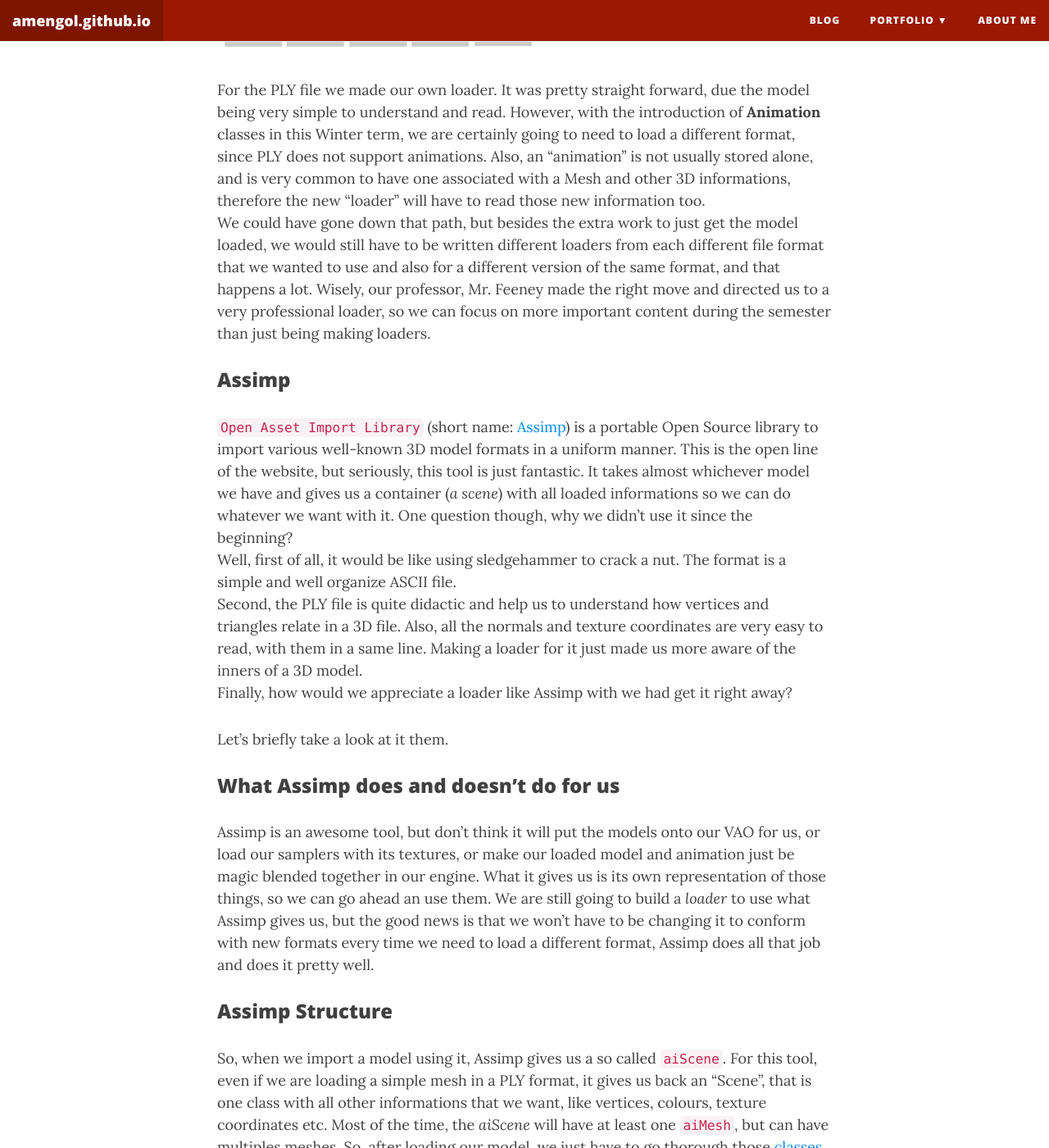
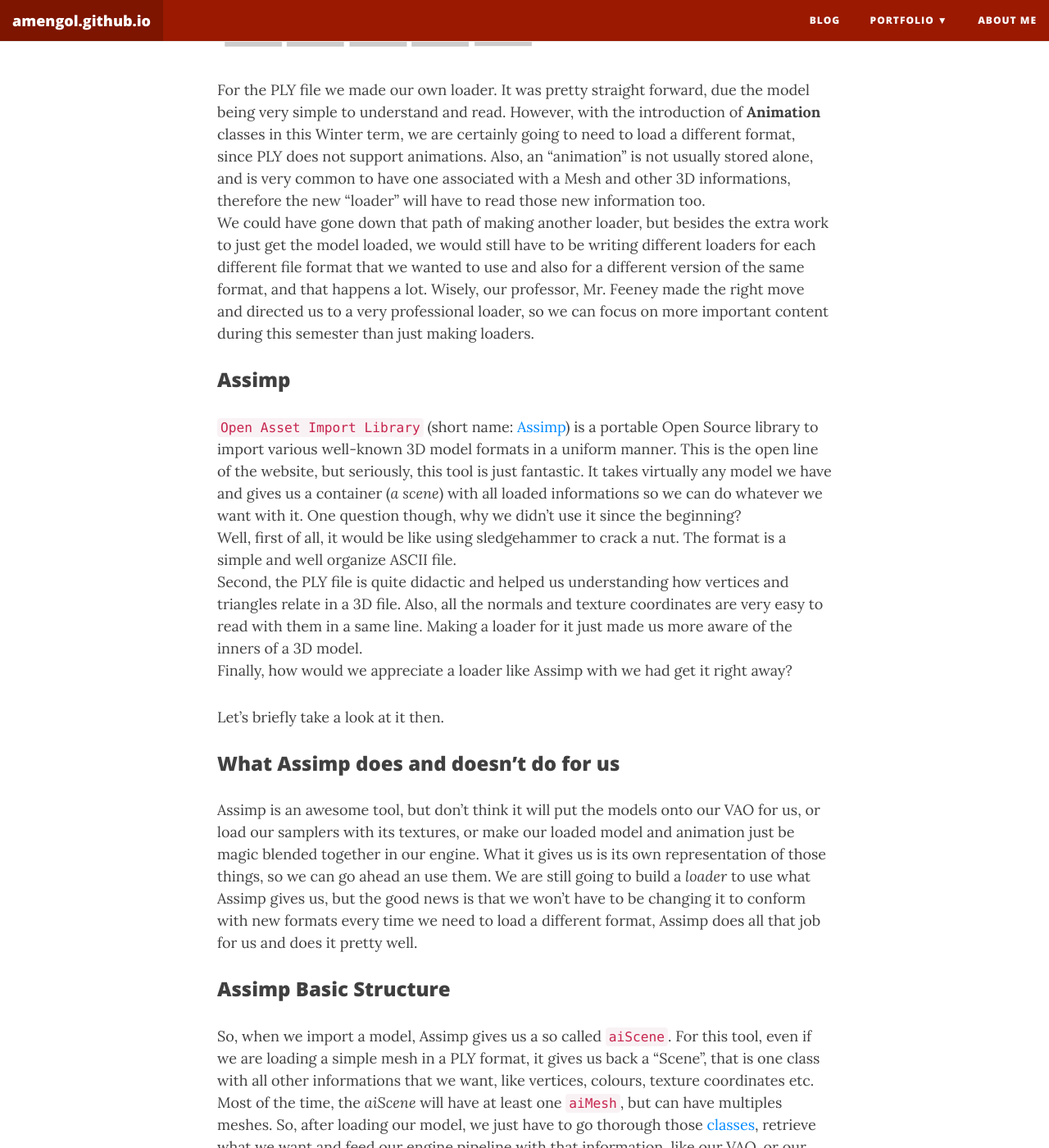
Before and after one commit to amengol/amengol.github.io, a Jekyll site: the page built from _posts/2018-01-29-assimp-loader.md, in a window 1280 px wide and 1400 px high, scrolled down 1153 px. Shown: the whole window at 82% size. Built offline with Jekyll 4.4.1, drawn with Linux system fonts in a browser that asks for light colours; nearby versions of some CDN libraries; comment, search, counter and statistics services are not loaded; some of the changed text lies outside the part shown.

Commit message:
Some edition

```diff
--- a/_posts/2018-01-29-assimp-loader.md
+++ b/_posts/2018-01-29-assimp-loader.md
@@ -13,33 +13,35 @@ Hi, I'm Jorge Amengol, a student of [Game Development - Advanced Programming](ht
 
 ### Introduction
 
-We've been playing around with PLY files for so long now that it just became natural for us to show at a PLY file and say exactly what is going to be rendered at the screen. Ok, not that much though, but they are so easy to read that I'm sure the Matrix universe (the movie) certainly has used them to describe polygons...  :)
-Anyway, the problem is that there is an infinity of 3D file formats and surprisingly the PLY format is used more in an academic environment. Also, there might be much more information in a file than just vertices, normals and texture coordinates. 3D file formats can have from basic mesh information to a whole scene definition, including materials, cameras and animation to say just a few.
-So this week, the first of the Winter term, we to the point to say farewell to the PLY format limitations and grow our engine a little bit. So, how to load different formats then?
+We've been playing around with PLY files for so long now that it just became natural for us to look at a PLY file and say exactly what is going to be rendered at the screen. Ok, not that much though, but they are so easy to read that I'm sure the Matrix universe (the movie) certainly has used them to describe polygons...  :)
+Anyway, the problem is that there is an infinity of 3D file formats and surprisingly the PLY format is used more in an academic environment. Also, there might be much more information in a file than just *vertices, normals* and *texture coordinates*. 3D file formats can have from basic mesh information to a whole scene definition, including *materials, cameras* and *animation* to say just a few.
+So last week, the first of the Winter term, we got to the point to say farewell to the PLY format limitations and grow our engine a little bit. So, how to load different formats then?
 
 ### Loading a new format
 
 ![3D formats]({{ "/img/2018-01-29/3d_formats.png" | absolute_url }})
 
 For the PLY file we made our own loader. It was pretty straight forward, due the model being very simple to understand and read. However, with the introduction of **Animation** classes in this Winter term, we are certainly going to need to load a different format, since PLY does not support animations. Also, an "animation" is not usually stored alone, and is very common to have one associated with a Mesh and other 3D informations, therefore the new "loader" will have to read those new information too.
-We could have gone down that path, but besides the extra work to just get the model loaded, we would still have to be written different loaders from each different file format that we wanted to use and also for a different version of the same format, and that happens a lot. Wisely, our professor, Mr. Feeney made the right move and directed us to a very professional loader, so we can focus on more important content during the semester than just being making loaders.
+We could have gone down that path of making another loader, but besides the extra work to just get the model loaded, we would still have to be writing different loaders for each different file format that we wanted to use and also for a different version of the same format, and that happens a lot. Wisely, our professor, Mr. Feeney made the right move and directed us to a very professional loader, so we can focus on more important content during this semester than just making loaders.
 
 ### Assimp
 
-`Open Asset Import Library` (short name: [Assimp](http://assimp.sourceforge.net/){:target="_blank"}) is a portable Open Source library to import various well-known 3D model formats in a uniform manner. This is the open line of the website, but seriously, this tool is just fantastic. It takes almost whichever model we have and gives us a container (*a scene*) with all loaded informations so we can do whatever we want with it. One question though, why we didn't use it since the beginning?
+`Open Asset Import Library` (short name: [Assimp](http://assimp.sourceforge.net/){:target="_blank"}) is a portable Open Source library to import various well-known 3D model formats in a uniform manner. This is the open line of the website, but seriously, this tool is just fantastic. It takes virtually any model we have and gives us a container (*a scene*) with all loaded informations so we can do whatever we want with it. One question though, why we didn't use it since the beginning?
 Well, first of all, it would be like using sledgehammer to crack a nut. The format is a simple and well organize ASCII file.
-Second, the PLY file is quite didactic and help us to understand how vertices and triangles relate in a 3D file. Also, all the normals and texture coordinates are very easy to read, with them in a same line. Making a loader for it just made us more aware of the inners of a 3D model.
+Second, the PLY file is quite didactic and helped us understanding how vertices and triangles relate in a 3D file. Also, all the normals and texture coordinates are very easy to read with them in a same line. Making a loader for it just made us more aware of the inners of a 3D model.
 Finally, how would we appreciate a loader like Assimp with we had get it right away?
 
-Let's briefly take a look at it them.
+Let's briefly take a look at it then.
 
 ### What Assimp does and doesn't do for us
 
-Assimp is an awesome tool, but don't think it will put the models onto our VAO for us, or load our samplers with its textures, or make our loaded model and animation just be magic blended together in our engine. What it gives us is its own representation of those things, so we can go ahead an use them. We are still going to build a *loader* to use what Assimp gives us, but the good news is that we won't have to be changing it to conform with new formats every time we need to load a different format, Assimp does all that job and does it pretty well.
+Assimp is an awesome tool, but don't think it will put the models onto our VAO for us, or load our samplers with its textures, or make our loaded model and animation just be magic blended together in our engine. What it gives us is its own representation of those things, so we can go ahead an use them. We are still going to build a *loader* to use what Assimp gives us, but the good news is that we won't have to be changing it to conform with new formats every time we need to load a different format, Assimp does all that job for us and does it pretty well.
 
-### Assimp Structure
+### Assimp Basic Structure
 
-So, when we import a model using it, Assimp gives us a so called `aiScene`. For this tool, even if we are loading a simple mesh in a PLY format, it gives us back an "Scene", that is one class with all other informations that we want, like vertices, colours, texture coordinates etc. Most of the time, the *aiScene* will have at least one `aiMesh`, but can have multiples meshes. So, after loading our model, we just have to go thorough those [classes](http://assimp.sourceforge.net/lib_html/annotated.html){:target="_blank}, retrieve what we want and feed our engine pipeline with those information, like our VAO, or our texture loader. Of course this tool is very new to me, but for what it already did for my engine, I'm pretty impressed.
+So, when we import a model, Assimp gives us a so called `aiScene`. For this tool, even if we are loading a simple mesh in a PLY format, it gives us back a "Scene", that is one class with all other informations that we want, like vertices, colours, texture coordinates etc. Most of the time, the *aiScene* will have at least one `aiMesh`, but can have multiples meshes. So, after loading our model, we just have to go thorough those [classes](http://assimp.sourceforge.net/lib_html/annotated.html){:target="_blank}, retrieve what we want and feed our engine pipeline with that information, like our VAO, or our texture loader.
+
+Of course there is much more about Assimp structure and this is just a brief description so you can have a feel on how it works.
 
 ### Conclusion
 
```
